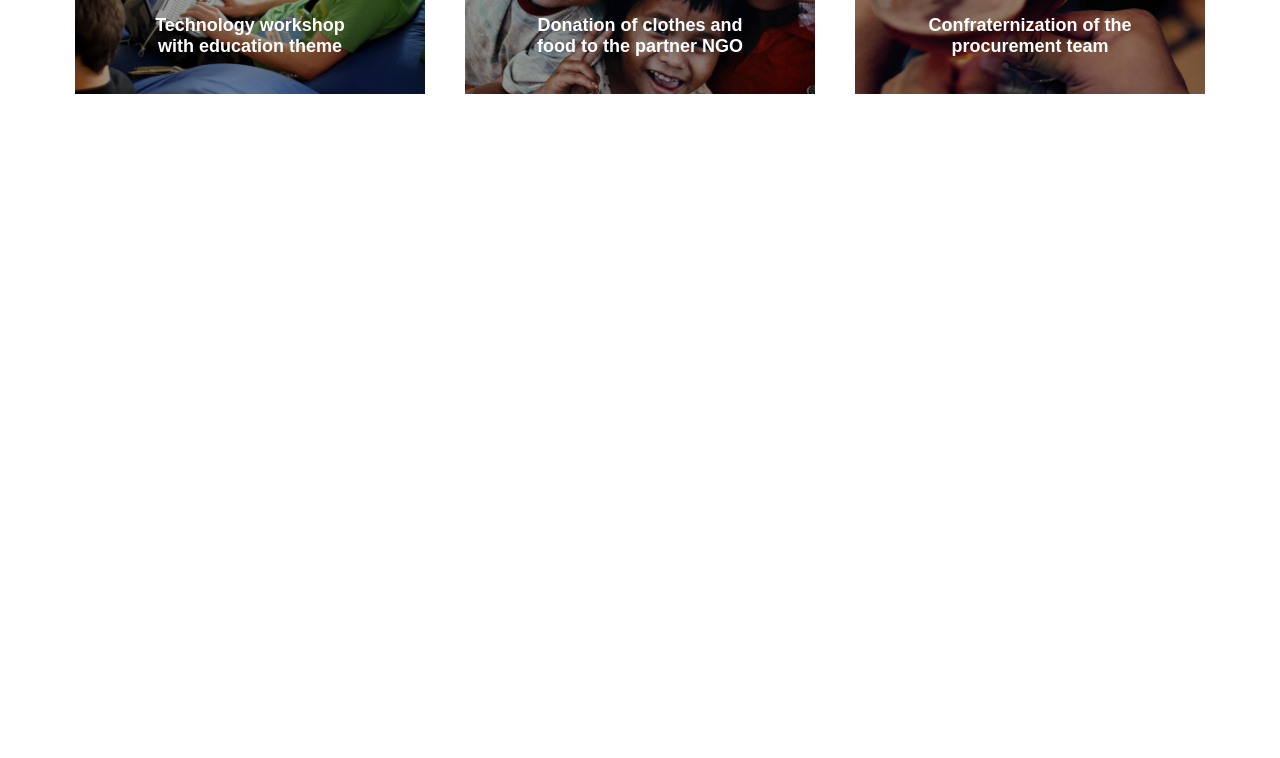
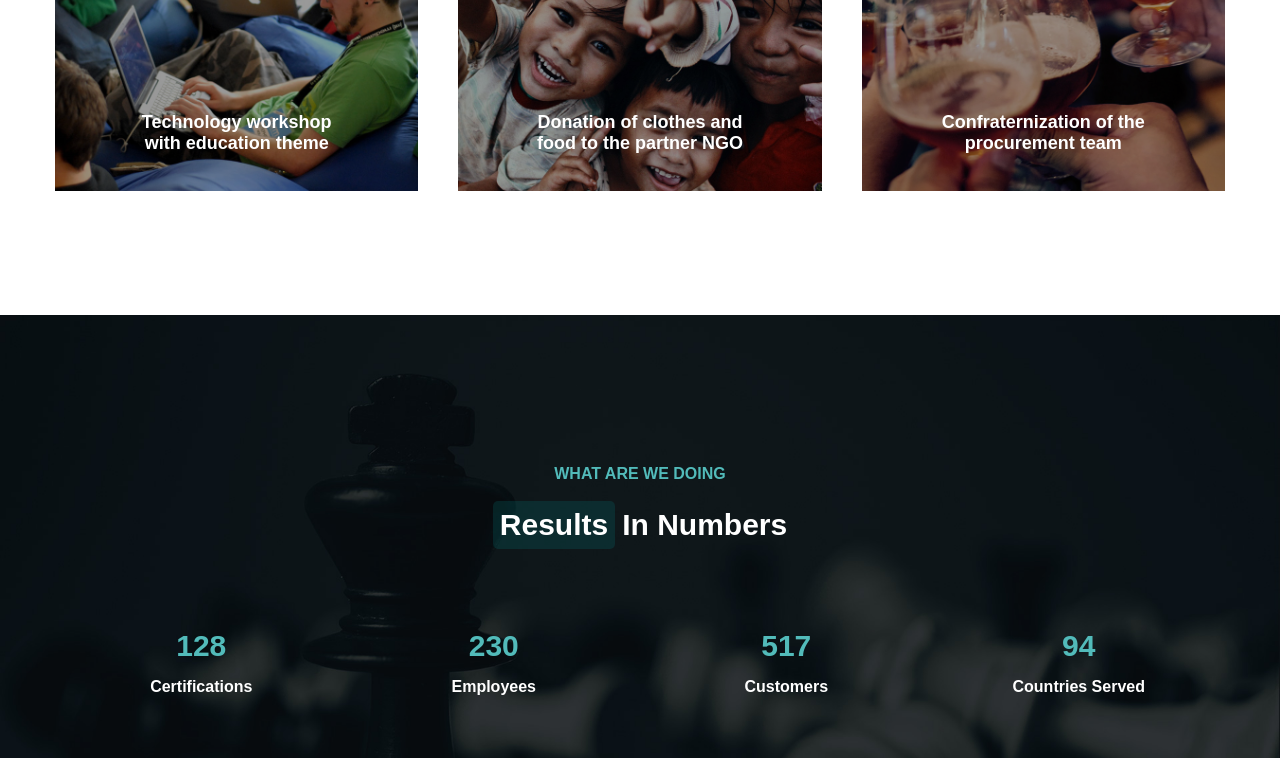
Before and after one commit to PaoloGiovannini/proj-html-vuejs, a Vue app: page / in a window 1280 px wide. Shown: the part 3326-4084 px from the top of the page. Before the commit the page ends 3544 px from the top, so only its background shows below. Built offline with nearby package versions, Linux system fonts and the light colour scheme.

Commit message:
section results

```diff
--- a/src/components/MiscellaneousComponents/SectionCompany.vue
+++ b/src/components/MiscellaneousComponents/SectionCompany.vue
@@ -90,6 +90,7 @@ export default{
     }
     .info-company:first-child{
         padding-top: 150px;
+        padding-bottom: 70px;
     }
     .info-company{
         width: 50%;
--- a/src/components/MiscellaneousComponents/SectionProjects.vue
+++ b/src/components/MiscellaneousComponents/SectionProjects.vue
@@ -91,7 +91,10 @@ export default{
     a:first-of-type{
         @include mixins.text-bg;
     }
-    .card{
+    .cards{
+        margin-left: -20px;
+        margin-right: -20px;
+        .card{
         width: calc(100% / 3 - 40px);
         margin: 20px;
         position: relative;
@@ -112,6 +115,7 @@ export default{
             font-weight: bold;
         }
     }
+}
 
 }
 
--- /dev/null
+++ b/src/components/MiscellaneousComponents/SectionResults.vue
@@ -0,0 +1,122 @@
+<script>
+export default{
+    name: 'SectionResults',
+
+}
+</script>
+
+<template>
+<section id="results">
+    <div id="number-results">
+        <div class="container text-center">
+            <span class="results-text">WHAT ARE WE DOING</span>
+            <div class="d-flex justify-center align-center">
+                <h2>Results</h2>
+                <h2>In Numbers</h2>
+            </div>
+            <div class="cards d-flex">
+                <div class="card">
+                    <h3>128</h3>
+                    <span class="description">Certifications</span>
+                </div>
+                <div class="card">
+                    <h3>230</h3>
+                    <span class="description">Employees</span>
+                </div>
+                <div class="card">
+                    <h3>517</h3>
+                    <span class="description">Customers</span>
+                </div>
+                <div class="card">
+                    <h3>94</h3>
+                    <span class="description">Countries Served</span>
+                </div>
+            </div>
+
+        </div>
+    </div>
+    <div id="logos">
+        <div class="container">
+            <div class="d-flex">
+                <div class="logo">
+                    <img src="../../assets/logo-4.png" alt="">
+                </div>
+                <div class="logo">
+                    <img src="../../assets/logo-5.png" alt="">
+                </div>
+                <div class="logo">
+                    <img src="../../assets/logo-1.png" alt="">
+                </div>
+                <div class="logo">
+                    <img src="../../assets/logo-2.png" alt="">
+                </div>
+                <div class="logo">
+                    <img src="../../assets/logo-3.png" alt="">
+                </div>
+                <div class="logo">
+                    <img src="../../assets/logo-4.png" alt="">
+                </div>
+            </div>
+        </div>
+    </div>
+</section>
+
+</template>
+
+<style scoped lang="scss">
+@use '../../styles/partials/variables';
+@use '../../styles/partials/mixins';
+
+#number-results{
+    padding: 150px 0px;
+    background-image: url('../../assets/bg-7.jpg');
+    background-repeat: no-repeat;
+    background-size: cover;
+    height: 700px;
+    background-position: center;
+    h2, .description {
+        color: white;
+    }
+    .description{
+        font-weight: bold;
+    }
+    h2:first-child{
+        padding: 7px;
+        background-color: rgba(3, 132, 132, 0.2);
+        margin-right: 7px;
+        border-radius: 5px;
+    }
+    h2{
+        margin-top: 18px;
+        margin-bottom: 80px;
+        font-weight: 900;
+        font-size: 30px;
+    }
+    h3, .results-text{
+        color: variables.$text-aqua;
+        font-weight: bold;
+    }
+    h3{
+        margin-bottom: 15px;
+        font-size: 30px;
+    }
+    .card{
+        width: calc(100% / 4);
+    }
+}
+#logos{
+    padding: 80px 0px;
+    background-color: variables.$bg-secondary;
+    .logo{
+        width: calc(100% / 6);
+        img{
+            width: 70px;
+            height: 70px;
+            object-fit: contain;
+            filter: brightness(4);
+        }
+    }
+}
+
+
+</style>
--- a/src/components/PageMain.vue
+++ b/src/components/PageMain.vue
@@ -2,12 +2,15 @@
 import SectionBusiness from './MiscellaneousComponents/SectionBusiness.vue';
 import SectionCompany from './MiscellaneousComponents/SectionCompany.vue';
 import SectionProjects from './MiscellaneousComponents/SectionProjects.vue';
+import SectionResults from './MiscellaneousComponents/SectionResults.vue';
 export default{
     name: 'PageMain',
     components:{
         SectionBusiness,
         SectionCompany,
-        SectionProjects
+        SectionProjects,
+        SectionResults,
+
     },
     data(){
         return{
@@ -24,6 +27,7 @@ export default{
 <SectionCompany/>
 <SectionProjects
     :actions ="this.actionsAndProjects"/>
+<SectionResults/>
 </template>
 
 <style scoped lang="scss">
```
